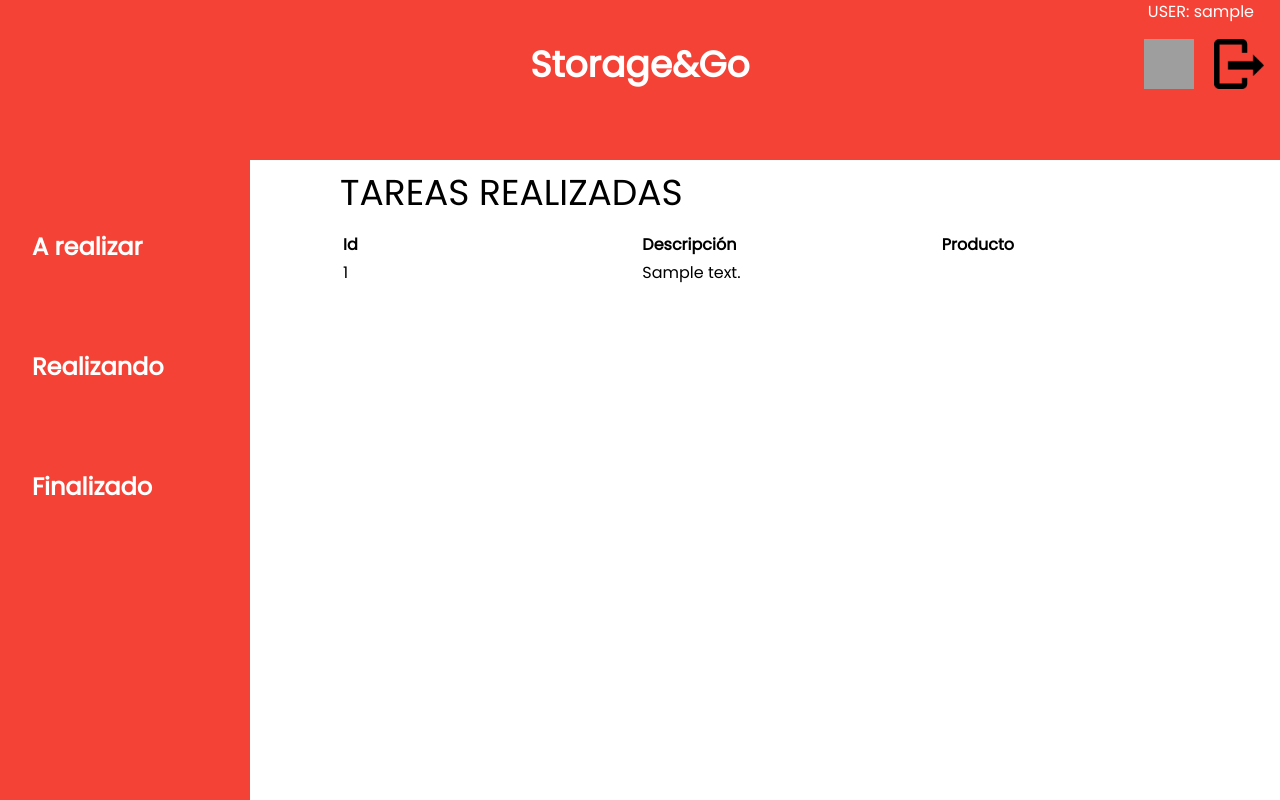
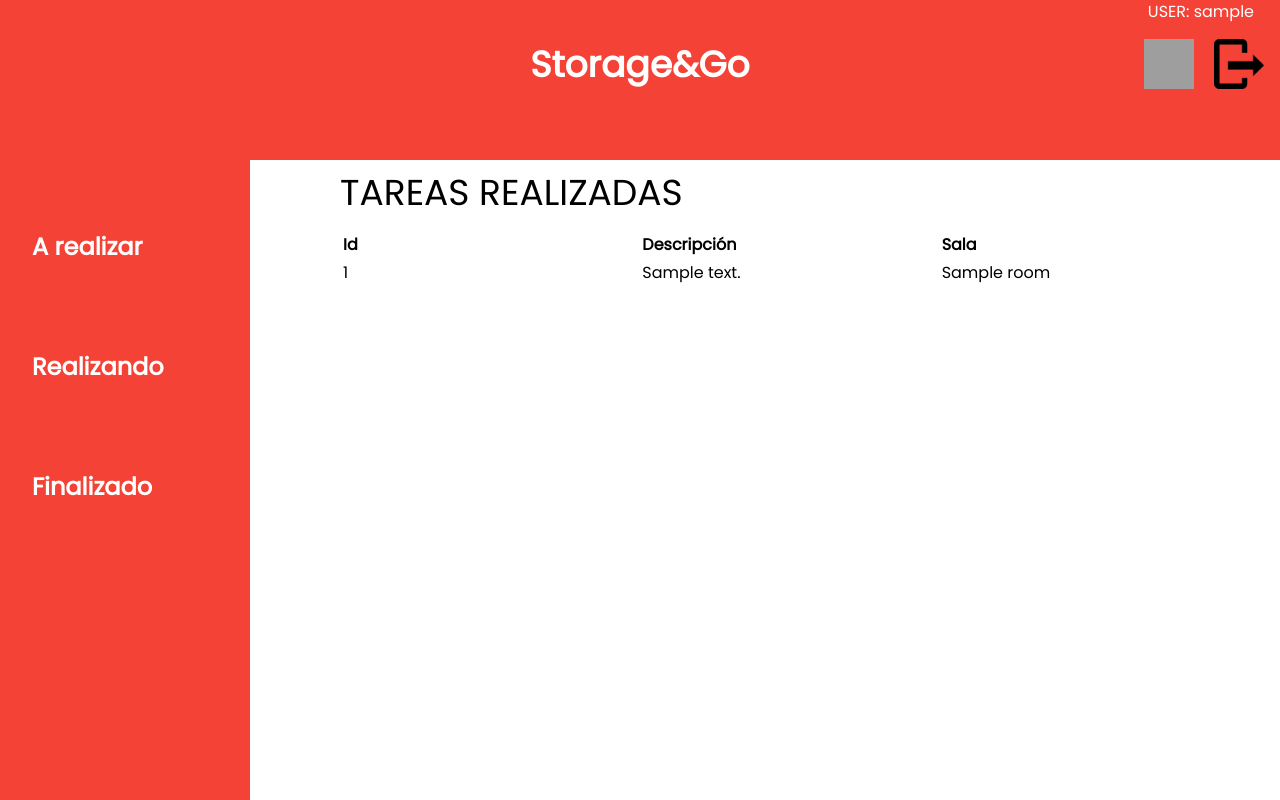
Before and after one commit to grup3software/JointProject, a Django app: page /storageandgo/tecnics_finalizado/ in a window 1280 px wide. Run offline with Django 3.2, Linux system fonts and the light colour scheme; a user stored in the database is signed in; tables that the repository leaves empty hold one stand-in row (values such as "Sample post"); some libraries are stand-ins or nearby versions; grey boxes are pictures that could not be loaded.

Commit message:
tecnics product changed to sala

```diff
--- a/StorageAndGo/templates/Tecnics/tecnics-a-realizar.html
+++ b/StorageAndGo/templates/Tecnics/tecnics-a-realizar.html
@@ -8,14 +8,14 @@
         <tr>
                 <th style="width:20%; text-align: left">Id</th>
                 <th style="width:20%; text-align: left">Descripción</th>
-                <th style="width:20%; text-align: left">Producto</th>
+                <th style="width:20%; text-align: left">Sala</th>
                 <th style="width:20%; text-align: left">Función</th>
         </tr>
             {% for task in tasques_tecnics_a_realitzar %}
                 <tr>
                     <td>{{ task.pk }}</td>
                     <td>{{ task.description }}</td>
-                    <td>{{ task.product }}</td>
+                    <td>{{ task.room }}</td>
                     <td><a href='{% url "storageandgo:accept_task" task.pk %}'><button class="w3-button w3-grey" style="width: 100px; height: 40px">ACEPTAR</button></a></td>
                 </tr>
             {% endfor %}
--- a/StorageAndGo/templates/Tecnics/tecnics-finalitzades.html
+++ b/StorageAndGo/templates/Tecnics/tecnics-finalitzades.html
@@ -8,13 +8,13 @@
         <tr>
                 <th style="width:20%; text-align: left">Id</th>
                 <th style="width:20%; text-align: left">Descripción</th>
-                <th style="width:20%; text-align: left">Producto</th>
+                <th style="width:20%; text-align: left">Sala</th>
         </tr>
             {% for task in tasques_tecnics_finalitzades %}
                 <tr>
                     <td>{{ task.pk }}</td>
                     <td>{{ task.description }}</td>
-                    <td>{{ task.product }}</td>
+                    <td>{{ task.room }}</td>
                 </tr>
             {% endfor %}
         </table>
--- a/StorageAndGo/templates/Tecnics/tecnics-realizando.html
+++ b/StorageAndGo/templates/Tecnics/tecnics-realizando.html
@@ -8,14 +8,14 @@
         <tr>
                 <th style="width:20%; text-align: left">Id</th>
                 <th style="width:20%; text-align: left">Descripción</th>
-                <th style="width:20%; text-align: left">Producto</th>
+                <th style="width:20%; text-align: left">Sala</th>
                 <th style="width:20%; text-align: left">Función</th>
         </tr>
             {% for task in tasques_tecnics_realizando %}
                <tr>
                     <td>{{ task.pk }}</td>
                     <td>{{ task.description }}</td>
-                    <td>{{ task.product }}</td>
+                    <td>{{ task.room }}</td>
                     <td><a href='{% url "storageandgo:finish_task" task.pk %}'><button class="w3-button w3-grey" style="width: 100px; height: 40px">FINALIZAR</button></a></td>
                 </tr>
             {% endfor %}
```
